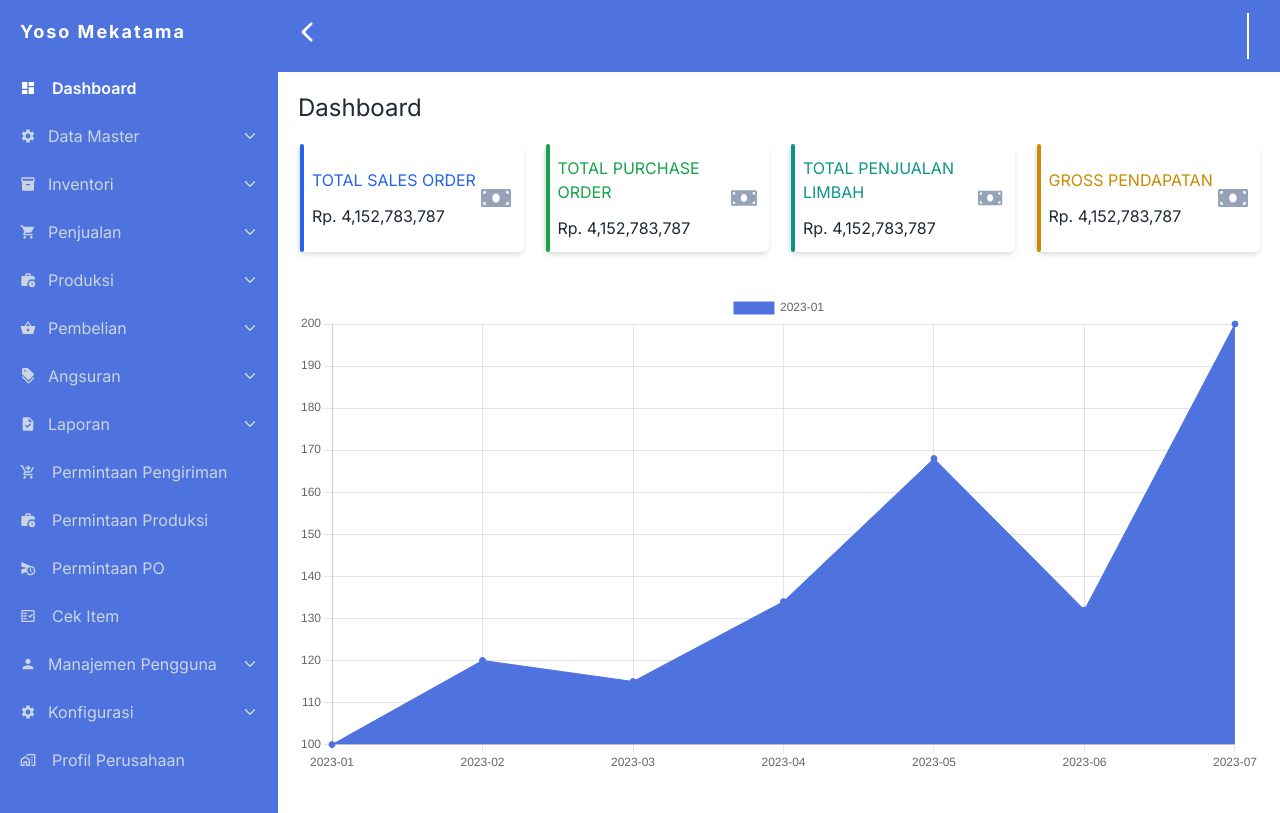
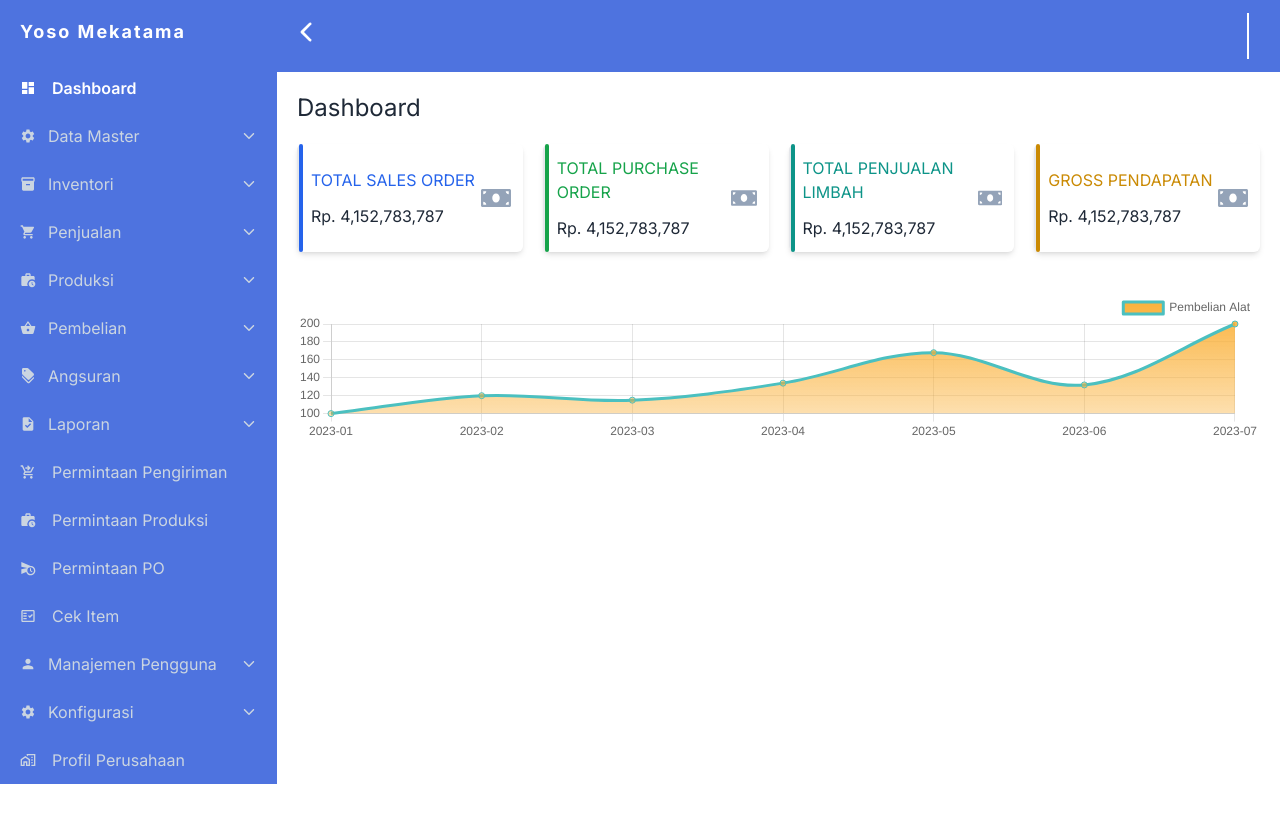
Before and after one commit to yusronab/erp-yoso, a Next.js app: page /dashboard in a window 1280 px wide. Built offline with nearby package versions, Linux system fonts and the light colour scheme; no server answers.

Commit message:
init chart.js

```diff
--- a/app/(admin)/dashboard/page.tsx
+++ b/app/(admin)/dashboard/page.tsx
@@ -1,5 +1,6 @@
 import LineChart from "@/components/LineChart";
 import ListDashboardCard from "@/components/ListDashboardCard";
+import { ScriptableContext } from "chart.js";
 
 const Dashboard = () => {
   const labels = [
@@ -14,12 +15,17 @@ const Dashboard = () => {
 
   const datasets = [
     {
-      label: "2023-01",
+      label: "Pembelian Alat",
       data: [100, 120, 115, 134, 168, 132, 200],
-      backgroundColor: "#4e73df",
-      borderColor: "#4e73df",
-      borderWidth: 1,
-      fill: true,
+      fill: "start",
+      backgroundColor: (context: ScriptableContext<"line">) => {
+        const ctx = context.chart.ctx;
+        const gradient = ctx.createLinearGradient(0, 0, 0, 200);
+        gradient.addColorStop(0, "rgba(250,174,50,1)");
+        gradient.addColorStop(1, "rgba(250,174,50,0)");
+        return gradient;
+      },
+      borderColor: "rgba(75,192,192,1)"
     },
   ];
 
--- a/components/LineChart.tsx
+++ b/components/LineChart.tsx
@@ -9,6 +9,7 @@ import {
     LineElement,
     Filler,
     Legend,
+    ScriptableContext,
 } from "chart.js";
 
 import { Line } from "react-chartjs-2";
@@ -37,7 +38,38 @@ const LineChart = ({
                     datasets: datasets,
                 }}
                 options={{
+                    maintainAspectRatio: false,
                     responsive: true,
+                    elements: {
+                        line: {
+                            borderJoinStyle: 'round',
+                            tension: 0.35,
+                        }
+                    },
+                    scales: {
+                        x: {
+                            grid: {
+                                display: true
+                            }
+                        }
+                    },
+                    plugins: {
+                        filler: {
+                            propagate: false
+                        },
+                        title: {
+                            display: true,
+                            align: 'start',
+                            text: 'Statistik',
+                            position: 'top',
+                        },
+                        legend: {
+                            align: 'end',
+                        }
+                    },
+                    interaction: {
+                        intersect: true
+                    }
                 }}
             />
         </div>
```
